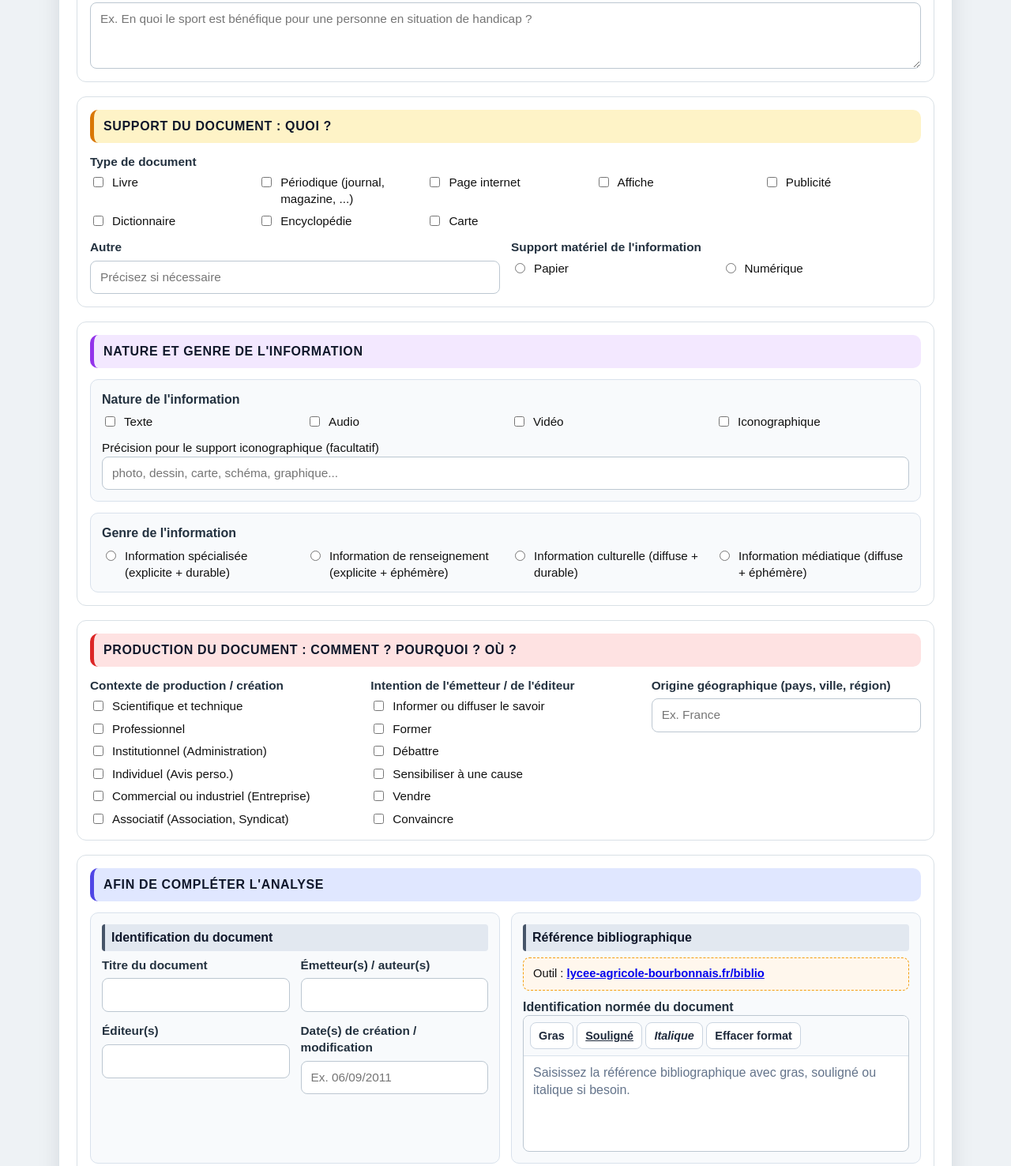
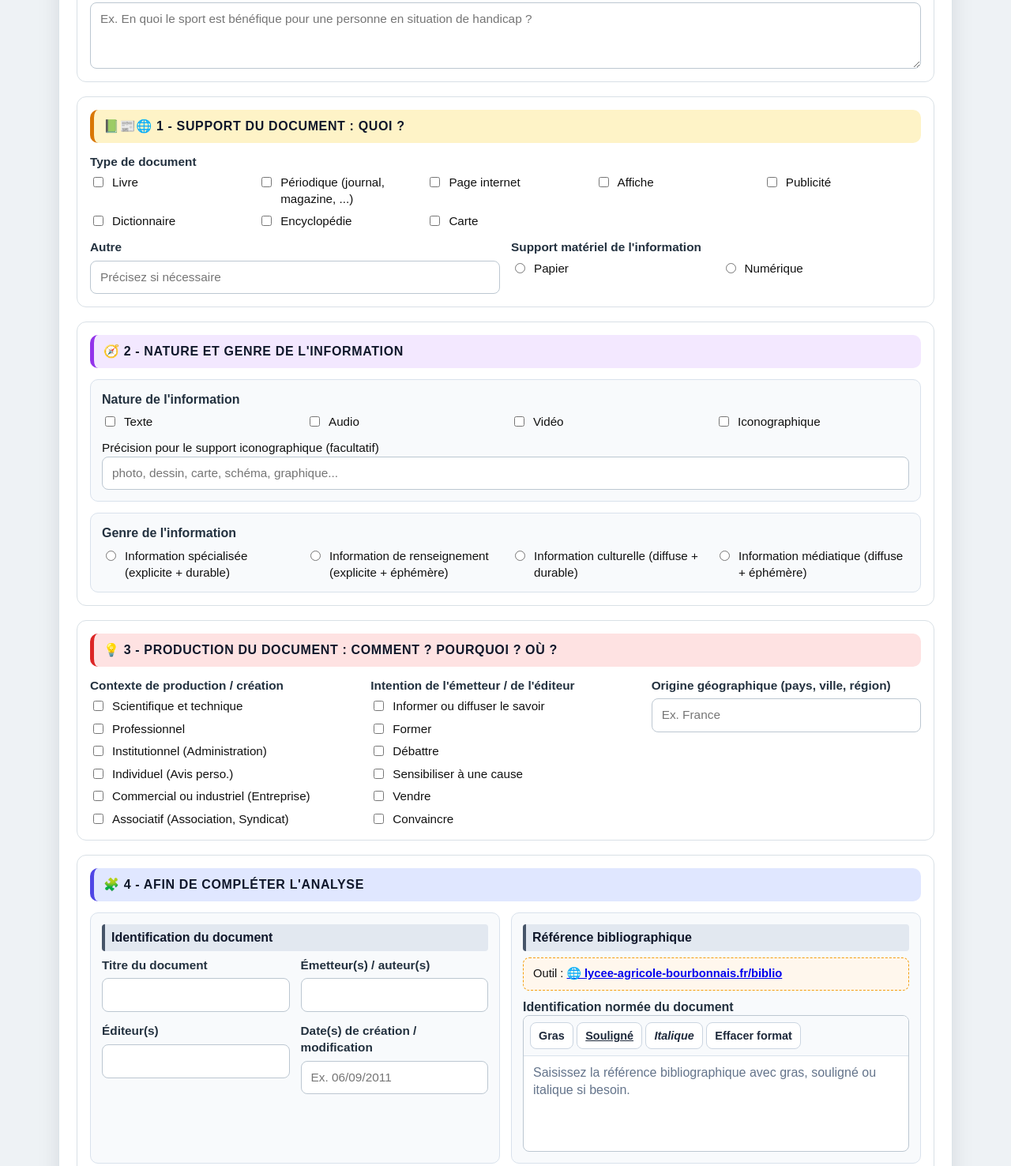
Before and after one commit to cdrEPLB/AnalyseInfoDocBacPro, a plain HTML site: page index.html in a window 1280 px wide. Shown: the part 383-1859 px from the top of the page at 79% size. Drawn offline with Linux system fonts and the light colour scheme.

Commit message:
Update index.html

```diff
--- a/index.html
+++ b/index.html
@@ -523,7 +523,7 @@
         </section>
 
         <section class="section" data-complete-group="support">
-          <h2>Support du document : quoi ?</h2>
+          <h2>📗📰🌐 1 - Support du document : quoi ?</h2>
           <div class="field-block">
             <div class="field-label">Type de document</div>
             <div class="check-grid compact" id="group-type">
@@ -550,7 +550,7 @@
         </section>
 
         <section class="section" data-complete-group="nature-genre">
-          <h2>Nature et genre de l'information</h2>
+          <h2>🧭 2 - Nature et genre de l'information</h2>
             <div class="subcard">
               <div class="field-label">Nature de l'information</div>
               <div class="check-grid compact" style="margin-top: 8px;">
@@ -596,7 +596,7 @@
         </section>
 
         <section class="section" data-complete-group="production">
-          <h2>Production du document : comment ? pourquoi ? où ?</h2>
+          <h2>💡 3 - Production du document : comment ? pourquoi ? où ?</h2>
           <div class="grid-3">
             <div class="field-block">
               <div class="field-label">Contexte de production / création</div>
@@ -628,7 +628,7 @@
         </section>
 
         <section class="section" data-complete-group="complement">
-          <h2>Afin de compléter l'analyse</h2>
+          <h2>🧩 4 - Afin de compléter l'analyse</h2>
           <div class="grid-2">
             <div class="subcard">
               <h3 class="subcard-title">Identification du document</h3>
@@ -641,7 +641,7 @@
             </div>
             <div class="subcard">
               <h3 class="subcard-title">Référence bibliographique</h3>
-              <div class="help-box">Outil : <a href="https://lycee-agricole-bourbonnais.fr/biblio" target="_blank" rel="noopener noreferrer"><strong>lycee-agricole-bourbonnais.fr/biblio</strong></a></div>
+              <div class="help-box">Outil : <a href="https://lycee-agricole-bourbonnais.fr/biblio" target="_blank" rel="noopener noreferrer"><strong>🌐 lycee-agricole-bourbonnais.fr/biblio</strong></a></div>
               <div class="field" style="margin-top: 10px;">
                 <span class="field-label">Identification normée du document</span>
                 <div class="rich-editor-wrap">
@@ -674,7 +674,7 @@
         </section>
 
         <section class="section" data-complete-group="pertinence">
-          <h2>Que retiens-tu de pertinent pour répondre au besoin d'information ?</h2>
+          <h2>🤔 5 - Que retiens-tu de pertinent pour répondre au besoin d'information ?</h2>
           <label class="field">
             <textarea id="in-pertinence" rows="12"></textarea>
           </label>
```
